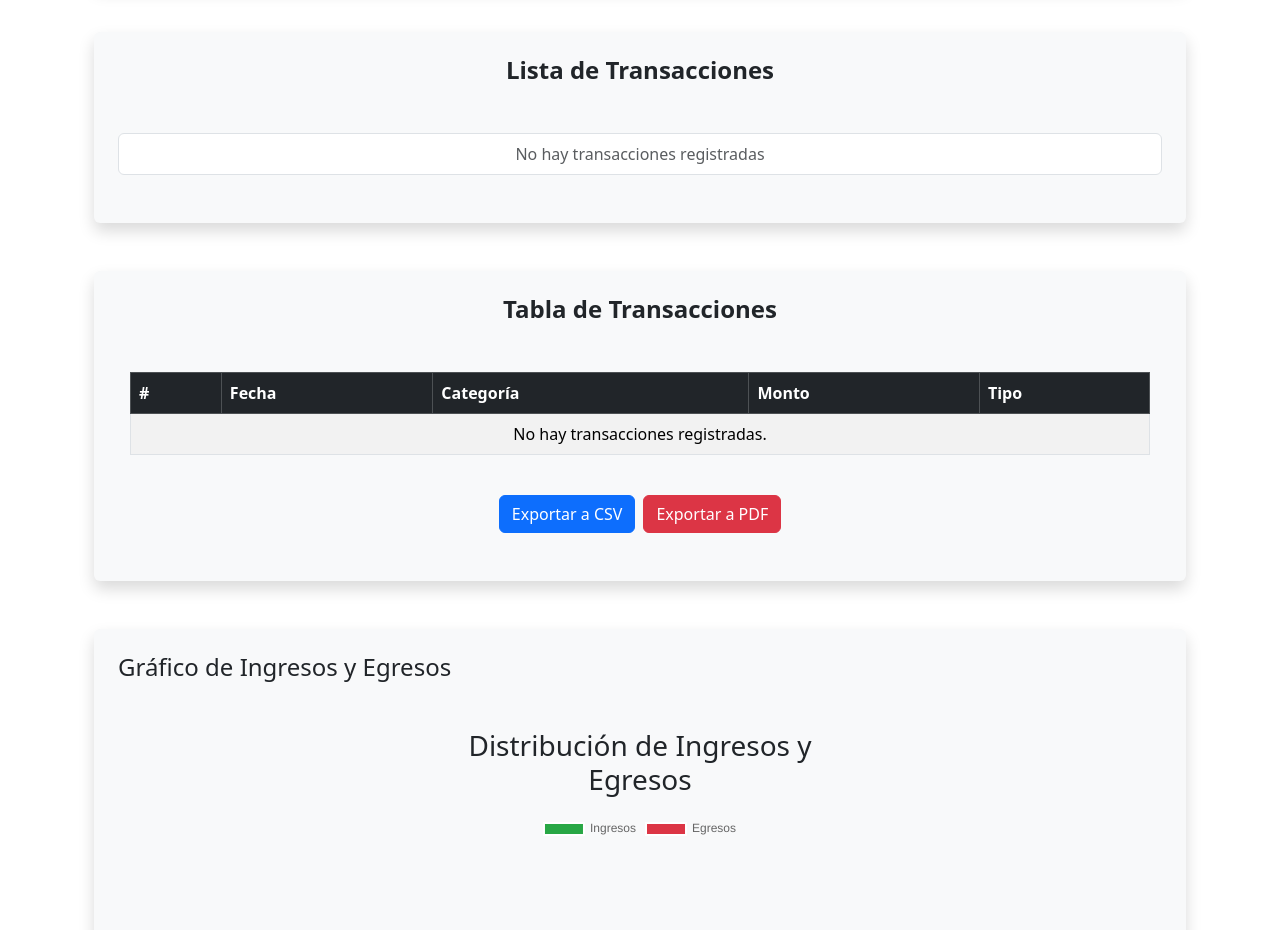
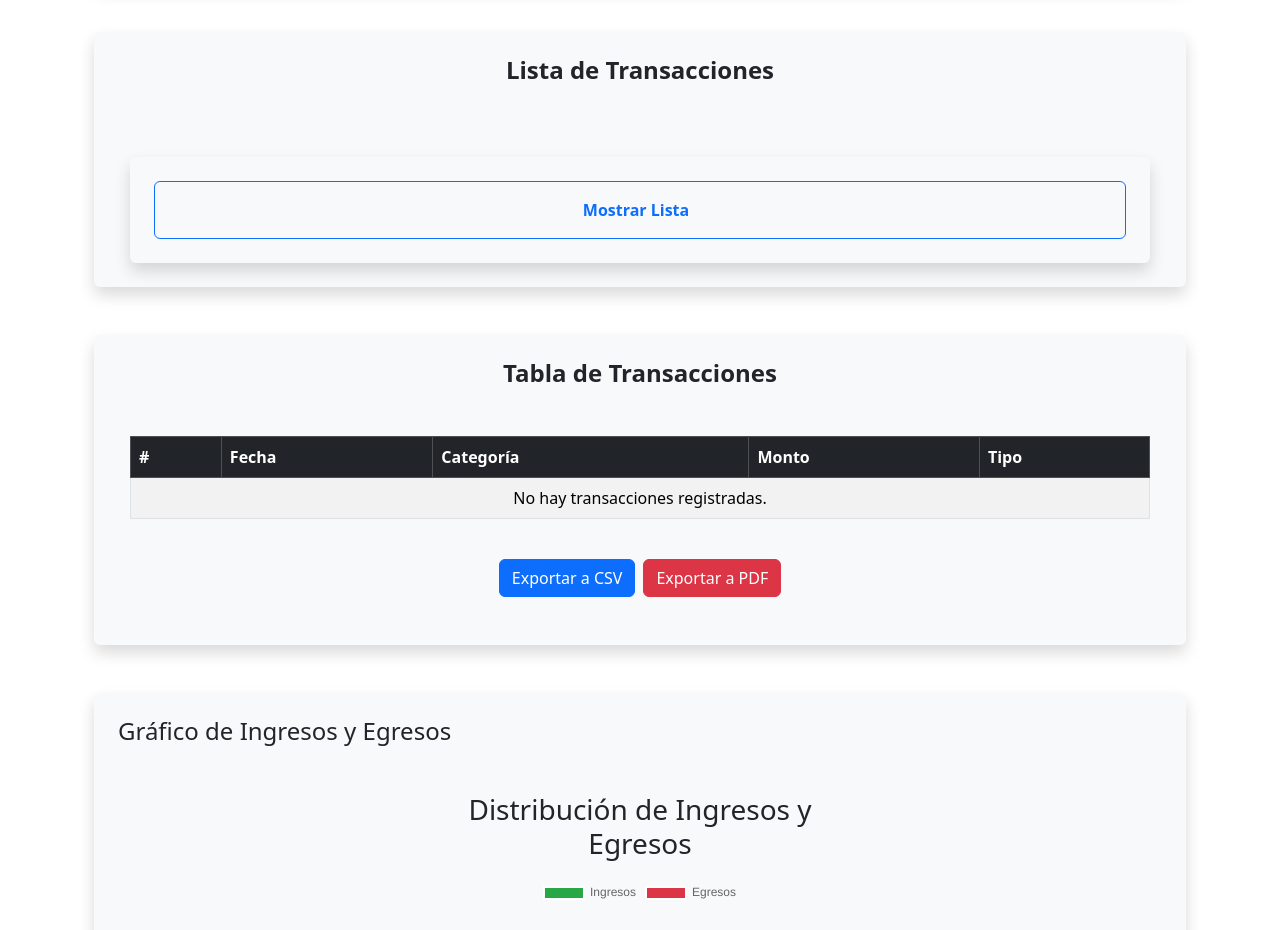
Before and after one commit to WildoFari/Finance-Tracker., a React (Create React App) app: page / in a window 1280 px wide. Shown: the part 1060-1990 px from the top of the page. Built offline with nearby package versions, Linux system fonts and the light colour scheme.

Commit message:
Hide and show list

```diff
--- a/src/components/TransactionList.js
+++ b/src/components/TransactionList.js
@@ -3,12 +3,13 @@ import { TransactionContext } from '../context/TransactionContext';
 
 const TransactionList = () => {
     const { transactions, clearTransactions, deleteTransaction } = useContext(TransactionContext);
-    const [showConfirm, setShowConfirm] = useState(false);
+    const [showTransactions, setShowTransactions] = useState(false);
+    const [showConfirmAll, setShowConfirmAll] = useState(false);
     const [transactionToDelete, setTransactionToDelete] = useState(null);
 
     const handleDeleteAll = () => {
         clearTransactions();
-        setShowConfirm(false);
+        setShowConfirmAll(false);
     };
 
     const handleDeleteOne = (id) => {
@@ -17,20 +18,30 @@ const TransactionList = () => {
     };
 
     return (
-        <div className="my-4">
+        <div className="container mt-5">
+            <div className="card shadow border-0 p-4 rounded bg-light text-center">
+                <button
+                    className={`btn w-100 fw-bold py-3 ${showTransactions ? 'btn-primary text-white' : 'btn-outline-primary text-primary'}`}
+                    onClick={() => setShowTransactions(!showTransactions)}
+                >
+                    {showTransactions ? "Ocultar Lista" : "Mostrar Lista"}
+                    <i className={`ms-2 fas ${showTransactions ? 'fa-chevron-up' : 'fa-chevron-down'}`}></i>
+                </button>
 
+                {showTransactions && (
+                    <>
                         {transactions.length > 0 && (
-                <button className="btn btn-danger mb-3 w-100" onClick={() => setShowConfirm(true)}>
+                            <button className="btn btn-danger mb-3 w-100 mt-3" onClick={() => setShowConfirmAll(true)}>
                                 Eliminar Todas las Transacciones
                             </button>
+
                         )}
-
                         <ul className="list-group">
                             {transactions.length > 0 ? (
                                 transactions.map((transaction) => (
                                     <li key={transaction.id} className="list-group-item d-flex justify-content-between align-items-center">
                                         <span>
-                                <strong>{transaction.type}:</strong> ${transaction.amount} - {transaction.category} ({transaction.date})
+                                            <strong>{transaction.type}:</strong> ${transaction.amount.toLocaleString('es-ES')} - {transaction.category} ({transaction.date})
                                         </span>
                                         <button
                                             className="btn btn-sm btn-danger"
@@ -42,18 +53,21 @@ const TransactionList = () => {
                                 ))
                             ) : (
                                 <li className="list-group-item text-center text-muted">
-                        No hay transacciones registradas
+                                    No hay transacciones registradas.
                                 </li>
                             )}
                         </ul>
+                    </>
+                )}
+            </div>
 
-            {showConfirm && (
+            {showConfirmAll && (
                 <div className="modal-overlay">
                     <div className="modal-content">
                         <h4 className="text-center">¿Estás seguro?</h4>
                         <p className="text-center">Esta acción eliminará todas las transacciones y no se puede deshacer.</p>
                         <div className="d-flex justify-content-center gap-3">
-                            <button className="btn btn-secondary" onClick={() => setShowConfirm(false)}>
+                            <button className="btn btn-secondary" onClick={() => setShowConfirmAll(false)}>
                                 Cancelar
                             </button>
                             <button className="btn btn-danger" onClick={handleDeleteAll}>
@@ -81,7 +95,6 @@ const TransactionList = () => {
                 </div>
             )}
 
-            {/* Estilos para el modal y overlay */}
             <style jsx>{`
                 .modal-overlay {
                     position: fixed;
```
Lines whose indentation alone changed are shown as unchanged.
